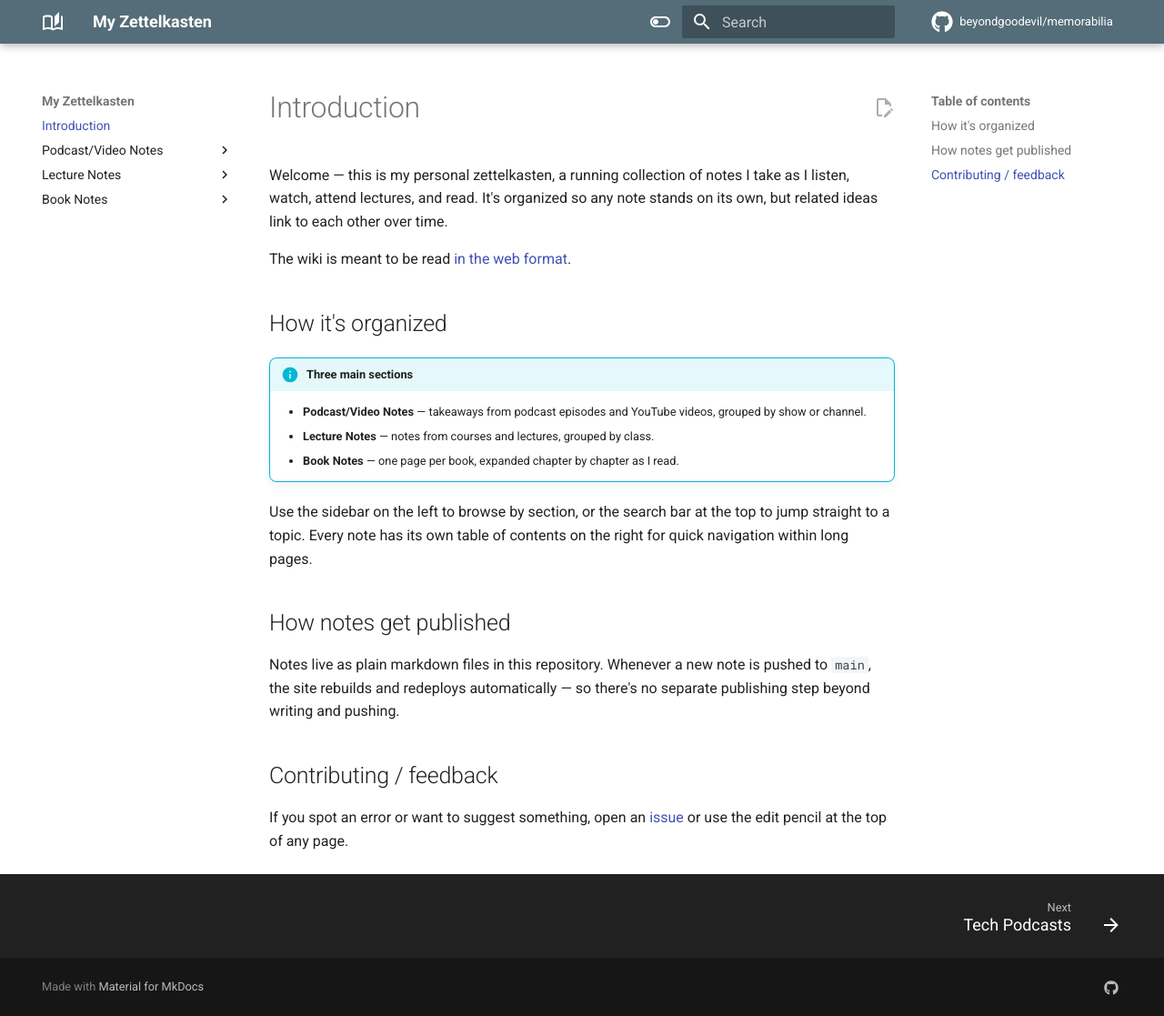
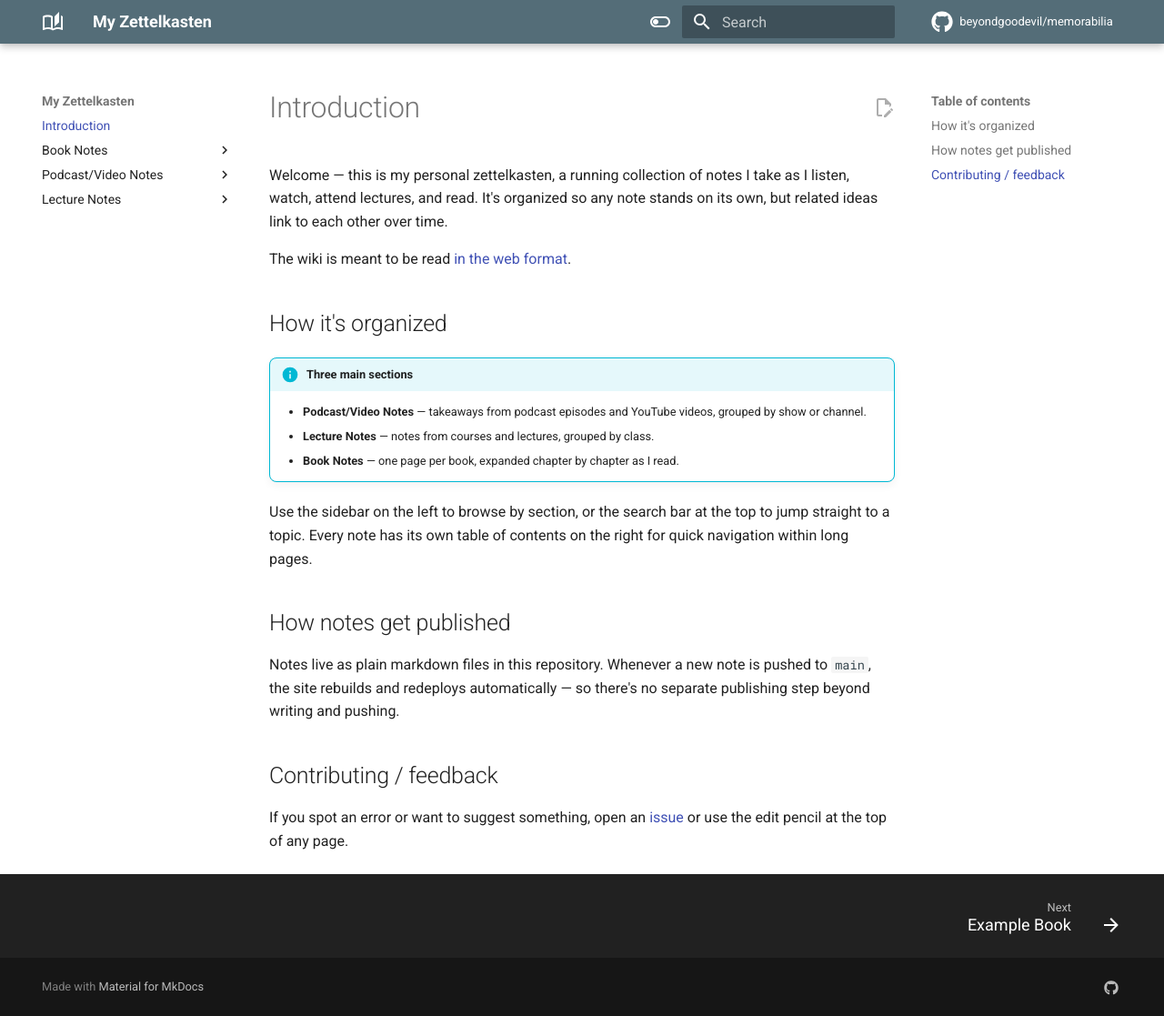
Before and after one commit to beyondgoodevil/memorabilia, an MkDocs documentation site: the page built from docs/index.md, in a window 1280 px wide and 1117 px high. Shown: the whole window at 91% size. Built offline with MkDocs 1.6.1 and Material for MkDocs 9.7.7, drawn with Linux system fonts in a browser that asks for light colours; comment, search, counter and statistics services are not loaded.

Commit message:
edited structure of sidebar

```diff
--- a/mkdocs.yml
+++ b/mkdocs.yml
@@ -9,19 +9,19 @@ edit_uri: edit/main/docs/
 
 nav:
   - Introduction: index.md
+  - Book Notes:
+      - Example Book: book_notes/example_book.md
+      - Iliad Chapters 13-20: book_notes/iliad_13-20.md
   - Podcast/Video Notes:
-      - Tech Podcasts:
+      - Podcasts:
           - podcast_video_notes/tech_podcasts/example_episode.md
-      - YouTube Lectures:
+      - Videos:
           - podcast_video_notes/youtube_lectures/example_video.md
   - Lecture Notes:
       - Computer Science 101:
           - lecture_notes/computer_science_101/lecture_01_introduction.md
       - Example Course:
           - lecture_notes/example_course/example_lecture.md
-  - Book Notes:
-      - Example Book: book_notes/example_book.md
-      - Iliad Chapters 13-20: book_notes/iliad_13-20.md
 
 theme:
   name: material
```
